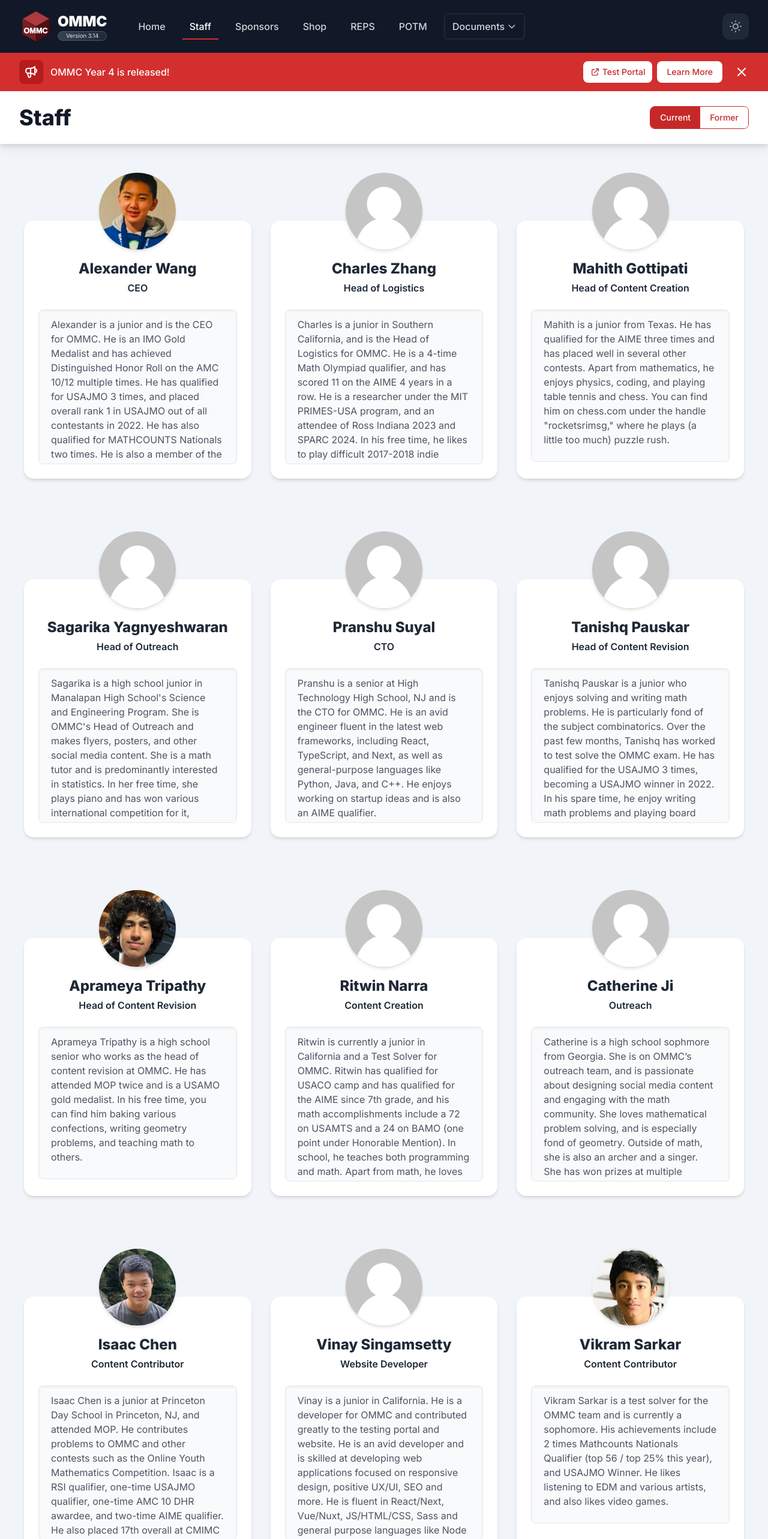
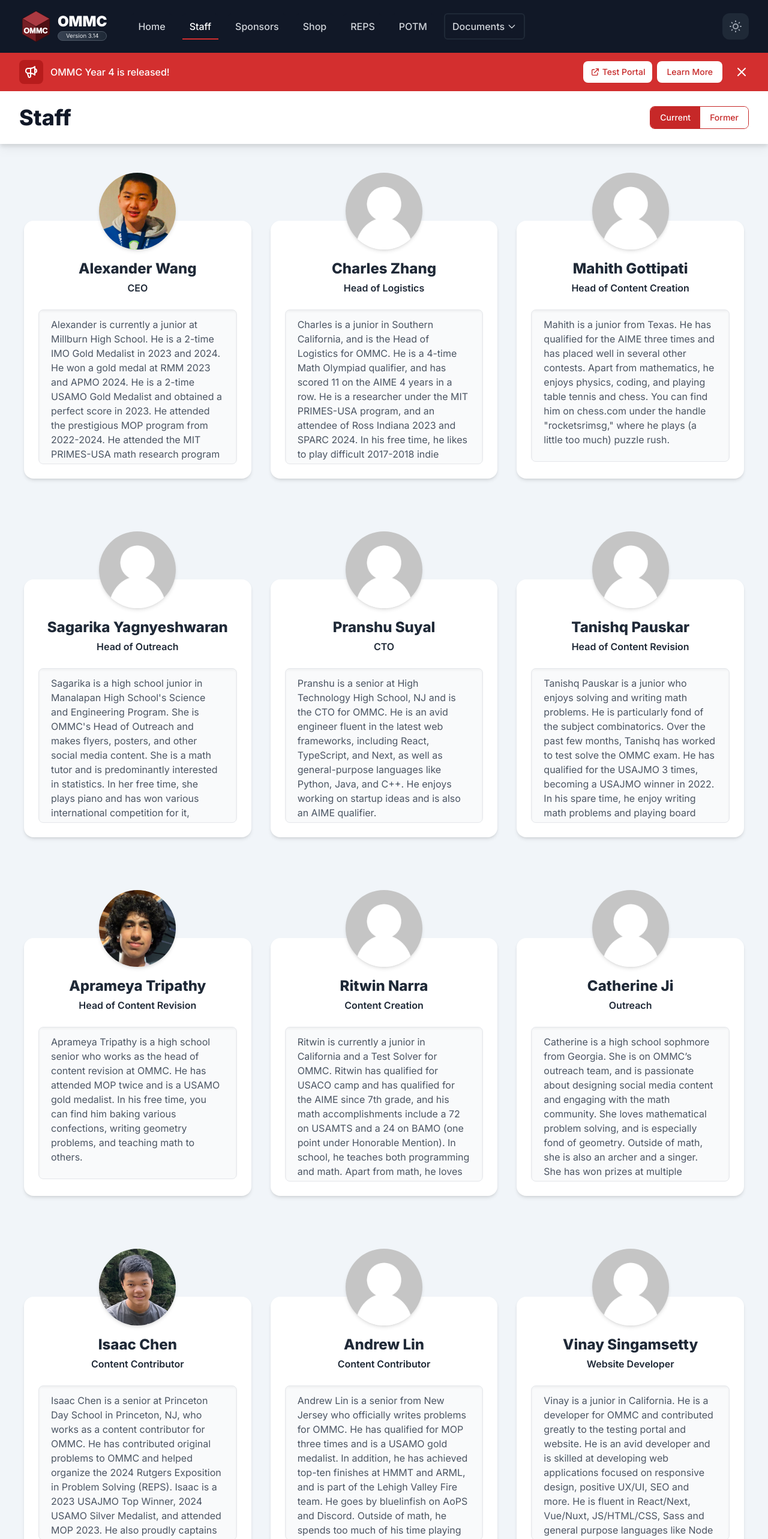
Before and after one commit to Kevin-Liu-01/OMMC-Website, a React (Create React App) app: page /staff in a window 1280 px wide. Shown: the top 2566 px of the page at 60% size. Built offline with nearby package versions, Linux system fonts and the light colour scheme; a web font is replaced by a local one.

Commit message:
updates to current staff

```diff
--- a/src/Pages/Staff.tsx
+++ b/src/Pages/Staff.tsx
@@ -11,7 +11,7 @@
     imageSrc: "/staff/alexander.png",
     imageAlt: "Alexander Wang",
     role: "CEO",
-    bio: "Alexander is a junior and is the CEO for OMMC. He is an IMO Gold Medalist and has achieved Distinguished Honor Roll on the AMC 10/12 multiple times. He has qualified for USAJMO 3 times, and placed overall rank 1 in USAJMO out of all contestants in 2022. He has also qualified for MATHCOUNTS Nationals two times. He is also a member of the selective Lehigh ARML Fire Team. He will be attending the prestigious MOP program this summer. You can find him on AoPS with the nickname DottedCaculator.",
+    bio: "Alexander is currently a junior at Millburn High School. He is a 2-time IMO Gold Medalist in 2023 and 2024. He won a gold medal at RMM 2023 and APMO 2024. He is a 2-time USAMO Gold Medalist and obtained a perfect score in 2023. He attended the prestigious MOP program from 2022-2024. He attended the MIT PRIMES-USA math research program in 2024. In his spare time, he enjoys playing sports, especially tennis.",
   },
   {
     id: 2,
@@ -92,7 +92,16 @@
     imageSrc: "/staff/isaac.png",
     imageAlt: "Isaac Chen",
     role: "Content Contributor",
-    bio: "Isaac Chen is a junior at Princeton Day School in Princeton, NJ, and attended MOP. He contributes problems to OMMC and other contests such as the Online Youth Mathematics Competition. Isaac is a RSI qualifier, one-time USAJMO qualifier, one-time AMC 10 DHR awardee, and two-time AIME qualifier. He also placed 17th overall at CMIMC Math 2022 and 5th overall at 2021 NJ MATHCOUNTS States. Outside of math, Isaac spends his time playing and watching basketball, coding, and walking around Princeton University’s beautiful campus with his friends.",
+    bio: "Isaac Chen is a senior at Princeton Day School in Princeton, NJ, who works as a content contributor for OMMC. He has contributed original problems to OMMC and helped organize the 2024 Rutgers Exposition in Problem Solving (REPS). Isaac is a 2023 USAJMO Top Winner, 2024 USAMO Silver Medalist, and attended MOP 2023. He also proudly captains the nationally renowned Lehigh Valley Math Team. Last summer, Isaac attended Research Science Institute (RSI) 2024 and conducted research in discrete geometry. He loves spreading his passion for problem solving through other outlets, including as a host of The Curious Cube, the official American Mathematics Competitions (AMC) student podcast sponsored by the Mathematical Association of America (MAA). Outside of math, Isaac enjoys hanging out with friends, playing and watching basketball, high-quality writing, learning to cook, and speedcubing.",
+  },
+  {
+    id: 11,
+    name: "Andrew Lin",
+    href: "#",
+    imageSrc: "/staff/default.png",
+    imageAlt: "Andrew Lin",
+    role: "Content Contributor",
+    bio: "Andrew Lin is a senior from New Jersey who officially writes problems for OMMC. He has qualified for MOP three times and is a USAMO gold medalist. In addition, he has achieved top-ten finishes at HMMT and ARML, and is part of the Lehigh Valley Fire team. He goes by bluelinfish on AoPS and Discord. Outside of math, he spends too much of his time playing card games.",
   },
   {
     id: 11,
```
